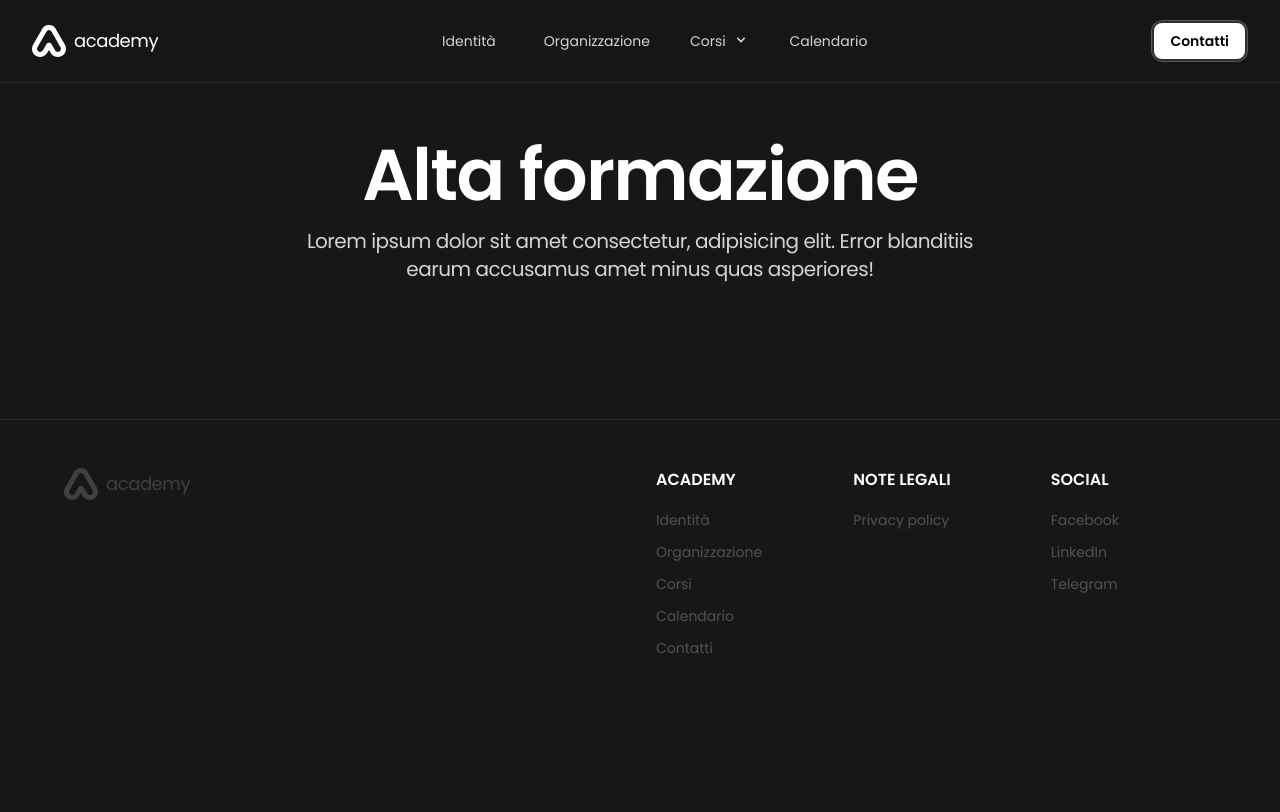
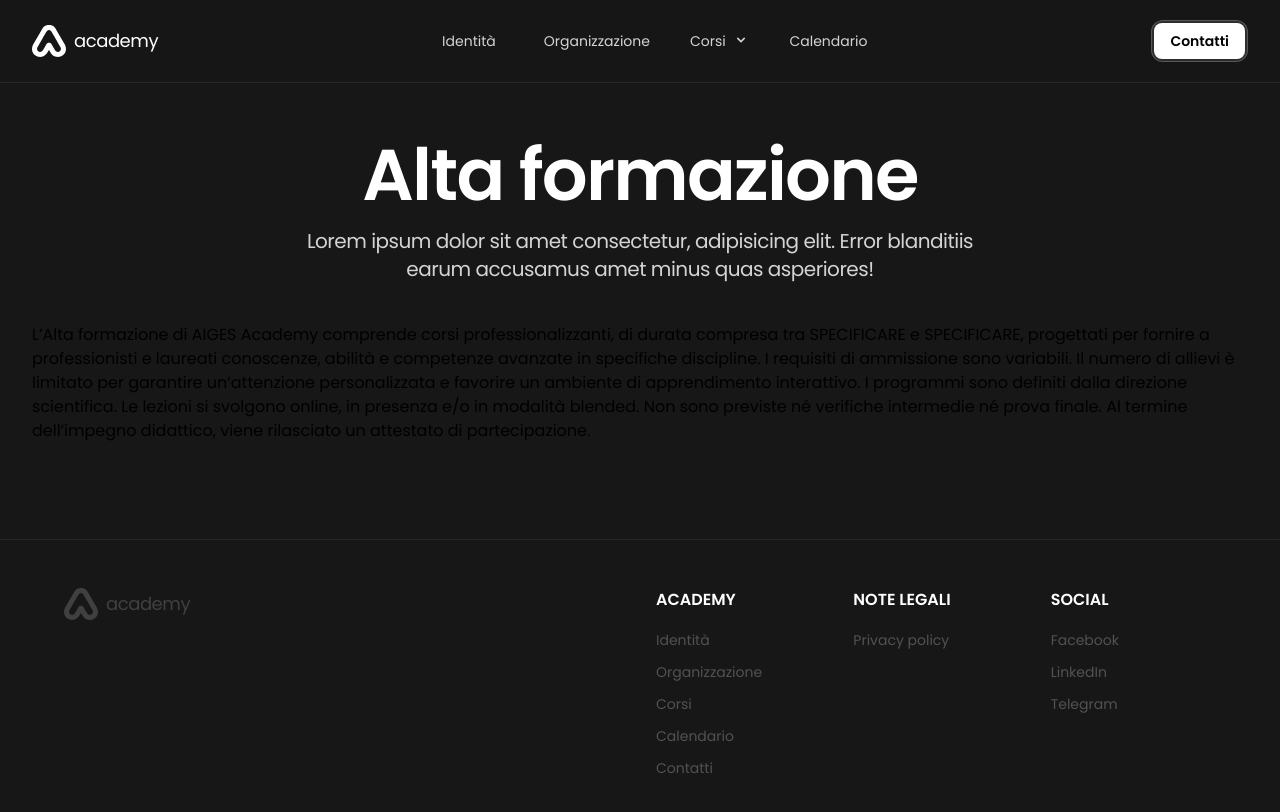
Before and after one commit to plasm/academy, a Nuxt app: page /corsi/alta-formazione in a window 1280 px wide. Shown: the top 812 px of the page. Built offline with nearby package versions, Linux system fonts and the light colour scheme.

Commit message:
feat: pages

```diff
--- a/pages/corsi/alta-formazione.vue
+++ b/pages/corsi/alta-formazione.vue
@@ -7,6 +7,8 @@
         </div>
       </template>
     </ac-heading>
+
+    L’Alta formazione di AIGES Academy comprende corsi professionalizzanti, di durata compresa tra SPECIFICARE e SPECIFICARE, progettati per fornire a professionisti e laureati conoscenze, abilità e competenze avanzate in specifiche discipline. I requisiti di ammissione sono variabili. Il numero di allievi è limitato per garantire un’attenzione personalizzata e favorire un ambiente di apprendimento interattivo. I programmi sono definiti dalla direzione scientifica. Le lezioni si svolgono online, in presenza e/o in modalità blended. Non sono previste né verifiche intermedie né prova finale. Al termine dell’impegno didattico, viene rilasciato un attestato di partecipazione.
   </div>
 </template>
 
```
